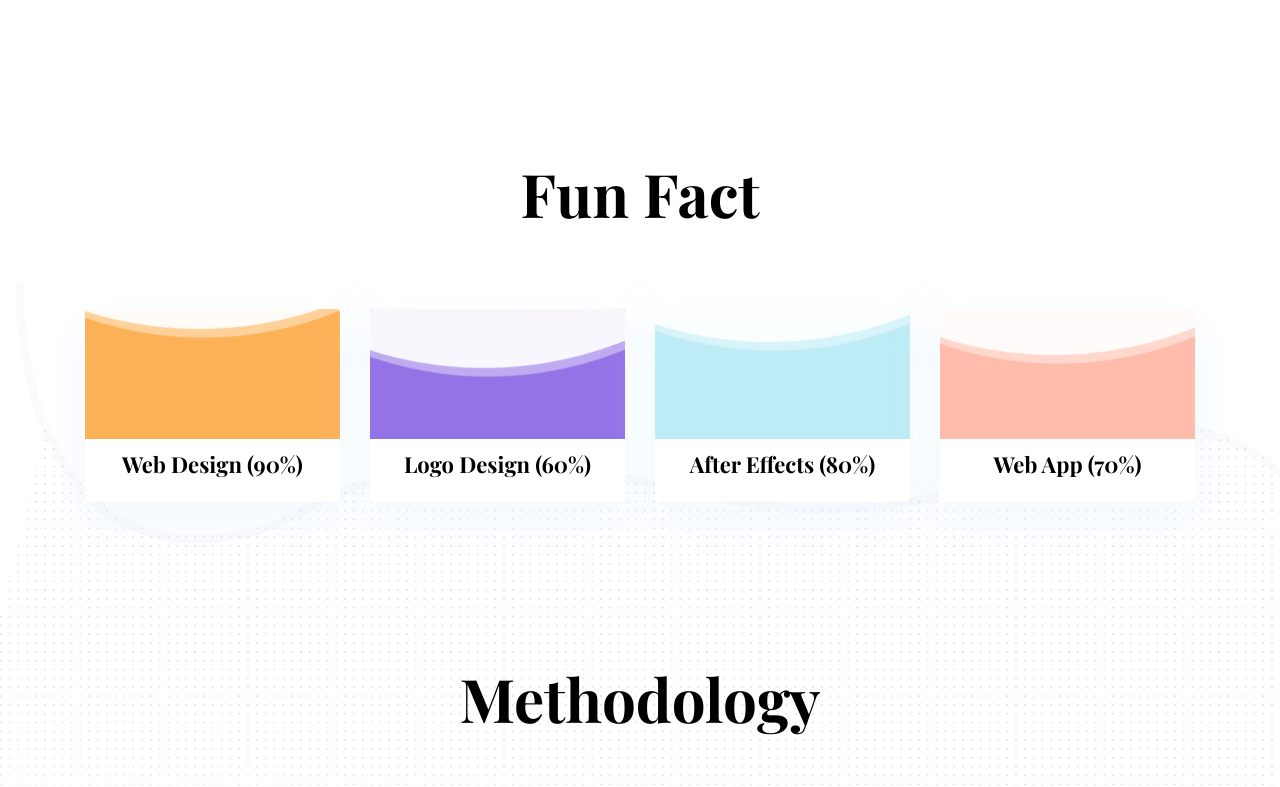
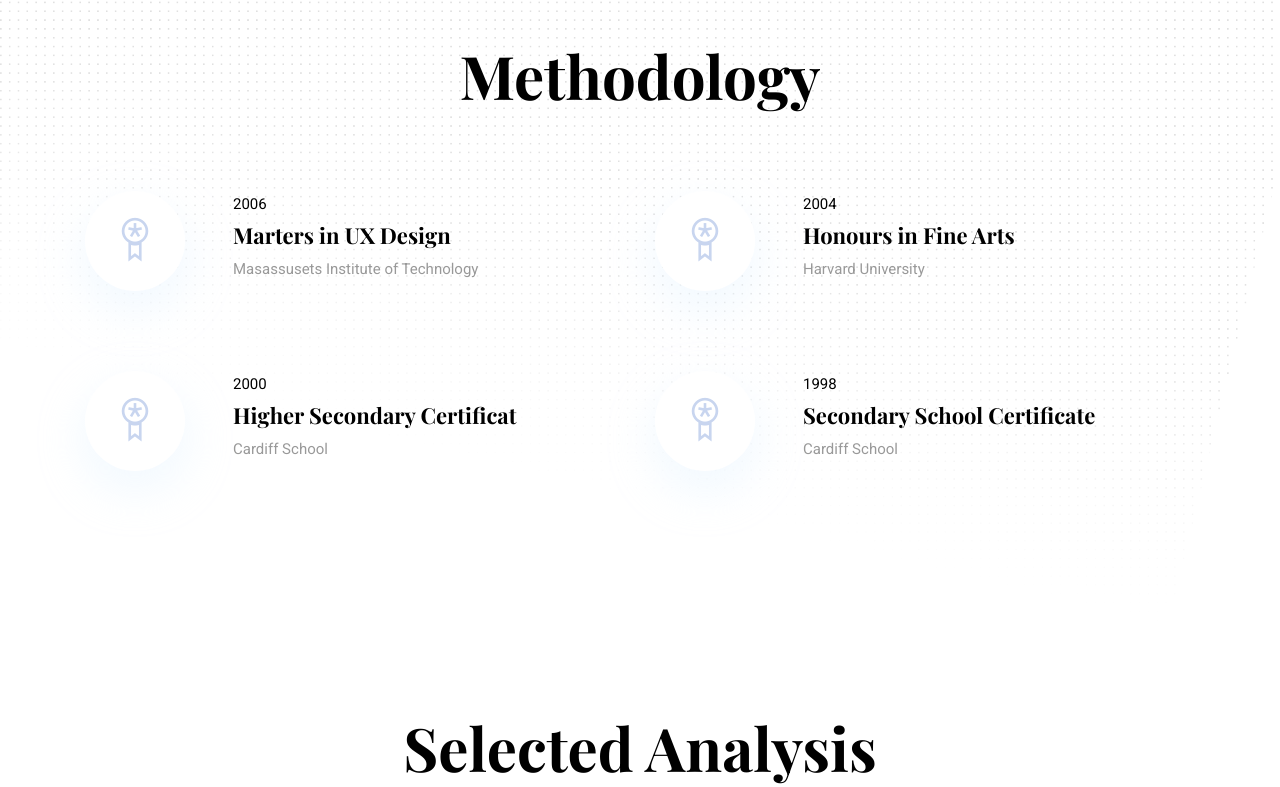
Before and after one commit to llljyjy/VAA_project_web, a website: page theme/index.html in a window 1280 px wide. Shown: the part 1468-2255 px from the top of the page. Drawn offline with nearby package versions, Linux system fonts and the light colour scheme.

Commit message:
website updates

```diff
--- a/theme/css/style.css
+++ b/theme/css/style.css
@@ -228,7 +228,7 @@ a:hover {
 }
 
 .bg-primary {
-  background: #FFCA8B !important;
+  background: #FFE2B5 !important;
 }
 
 .bg-gray {
--- a/theme/index.html
+++ b/theme/index.html
@@ -79,7 +79,7 @@
   <div class="container">
     <div class="row">
       <div class="col-lg-11 mx-auto">
-        <h1 class="text-white font-tertiary">Do you know <br> How much is Big Mac<br> in 2004...</h2>
+        <h1 class="text-white font-tertiary">Do you know <br> How much is 1 Big Mac<br> in 2004...</h2>
       </div>
     </div>
   </div>
@@ -127,7 +127,7 @@
   <div class="container">
     <div class="row">
       <div class="col-lg-10 mx-auto text-center">
-        <p class="font-secondary paragraph-lg text-dark">The Big Mac Index (BMI), crafted by The Economist in 1986, offers insights into global currency valuations and purchasing power parity (PPP) through the cost of a Big Mac. This project enhances its analysis with advanced clustering techniques and panel regression, integrating geospatial and time series clustering to explore regional price variations and inflation trends. By leveraging an R Shiny-based platform, we aim to simplify complex economic patterns for a broad audience, enabling a deeper understanding of global economic dynamics through interactive visual analytics. This multifaceted approach promises a richer exploration of the factors influencing currency valuation and economic health worldwide.</p>
+        <p class="font-secondary paragraph-lg text-dark">Welcome to the Big Mac Index adventure, a tasty dive into global economics through the price of a burger! From Singapore's price leap from SGD 3.3 in 2001 to SGD 5.9 in 2021, to the stark contrasts between Russia's $1.8 and Switzerland's $7.3, every price has a story. Navigate the economics of our world with an interactive dash, blending numbers with a sprinkle of analysis. Embark on a journey where currency tales are as appetizing as the burgers themselves. Ready for a bite into the economics that shape our globe? 🌍🍔</p>
         <a href="about.html" class="btn btn-transparent">Find Out More</a>
       </div>
     </div>
@@ -135,59 +135,6 @@
 </section>
 <!-- /about -->
 
-
-
-<!-- skills -->
-<section class="section">
-  <div class="container">
-    <div class="row">
-      <div class="col-lg-12 text-center">
-        <h2 class="section-title">Fun Fact</h2>
-      </div>
-      <div class="col-lg-3 col-sm-6 mb-4 mb-lg-0">
-        <div class="card shadow text-center">
-          <div class="position-relative rounded-top progress-wrapper" data-color="#fdb157">
-            <div class="wave" data-progress="90%"></div>
-          </div>
-          <div class="card-footer bg-white">
-            <h4 class="card-title">Web Design (90%)</h4>
-          </div>
-        </div>
-      </div>
-      <div class="col-lg-3 col-sm-6 mb-4 mb-lg-0">
-        <div class="card shadow text-center">
-          <div class="position-relative rounded-top progress-wrapper" data-color="#9473e6">
-            <div class="wave" data-progress="60%"></div>
-          </div>
-          <div class="card-footer bg-white">
-            <h4 class="card-title">Logo Design (60%)</h4>
-          </div>
-        </div>
-      </div>
-      <div class="col-lg-3 col-sm-6 mb-4 mb-lg-0">
-        <div class="card shadow text-center">
-          <div class="position-relative rounded-top progress-wrapper" data-color="#bdecf6">
-            <div class="wave" data-progress="80%"></div>
-          </div>
-          <div class="card-footer bg-white">
-            <h4 class="card-title">After Effects (80%)</h4>
-          </div>
-        </div>
-      </div>
-      <div class="col-lg-3 col-sm-6 mb-4 mb-lg-0">
-        <div class="card shadow text-center">
-          <div class="position-relative rounded-top progress-wrapper" data-color="#ffbcaa">
-            <div class="wave" data-progress="70%"></div>
-          </div>
-          <div class="card-footer bg-white">
-            <h4 class="card-title">Web App (70%)</h4>
-          </div>
-        </div>
-      </div>
-    </div>
-  </div>
-</section>
-<!-- /skills -->
 
 <!-- method -->
 <section class="section position-relative">
```
Also changed, not shown: theme/images/illustrations/backup/leaf-bg-top.png (added), theme/images/illustrations/backup/test.png (renamed from theme/images/illustrations/test.png), theme/images/illustrations/leaf-bg-top.png, theme/images/illustrations/leaf-bg.png, 2 other files.
